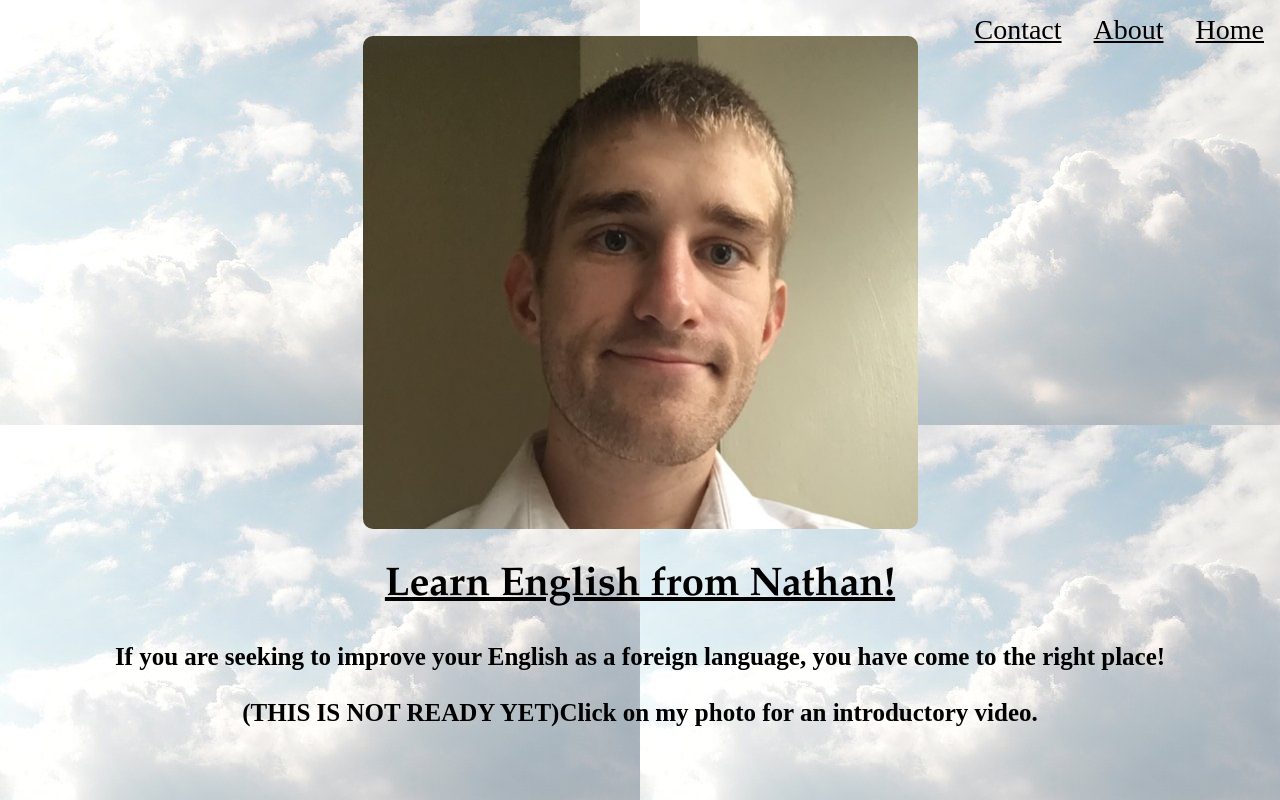
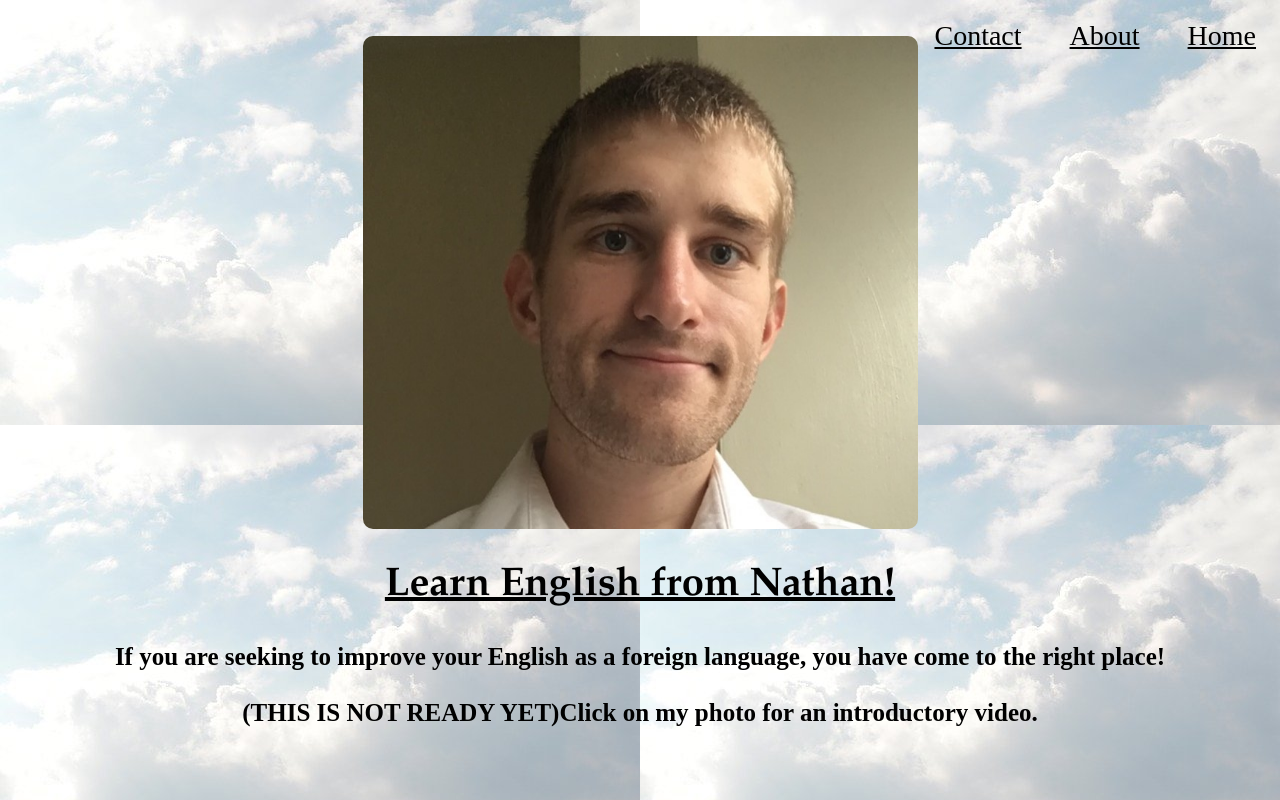
Before and after one commit to NLS34/TEFL_Website, a plain HTML site: page Teaching_Website/index.html in a window 1280 px wide. Drawn offline with Linux system fonts and the light colour scheme; a script that the page names is missing.

Commit message:
Update portfolio.css

```diff
--- a/Teaching_Website/portfolio.css
+++ b/Teaching_Website/portfolio.css
@@ -95,7 +95,7 @@ footer {
     float: right;
     display: block;
     color: black;
-    padding: 14px 16px;
+    padding: 20px 24px;
     font-family: garamound;
     font-size: 28px;
     text-align: center;
```
